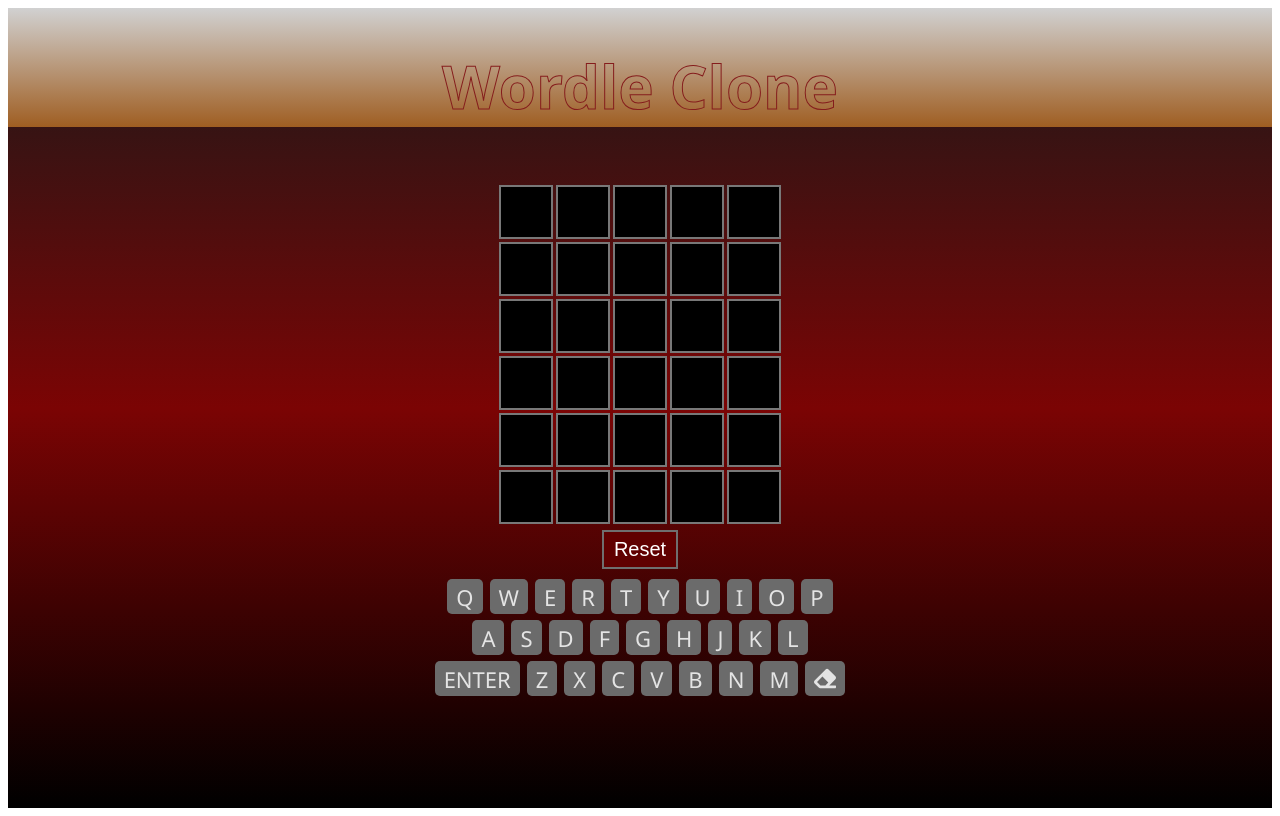
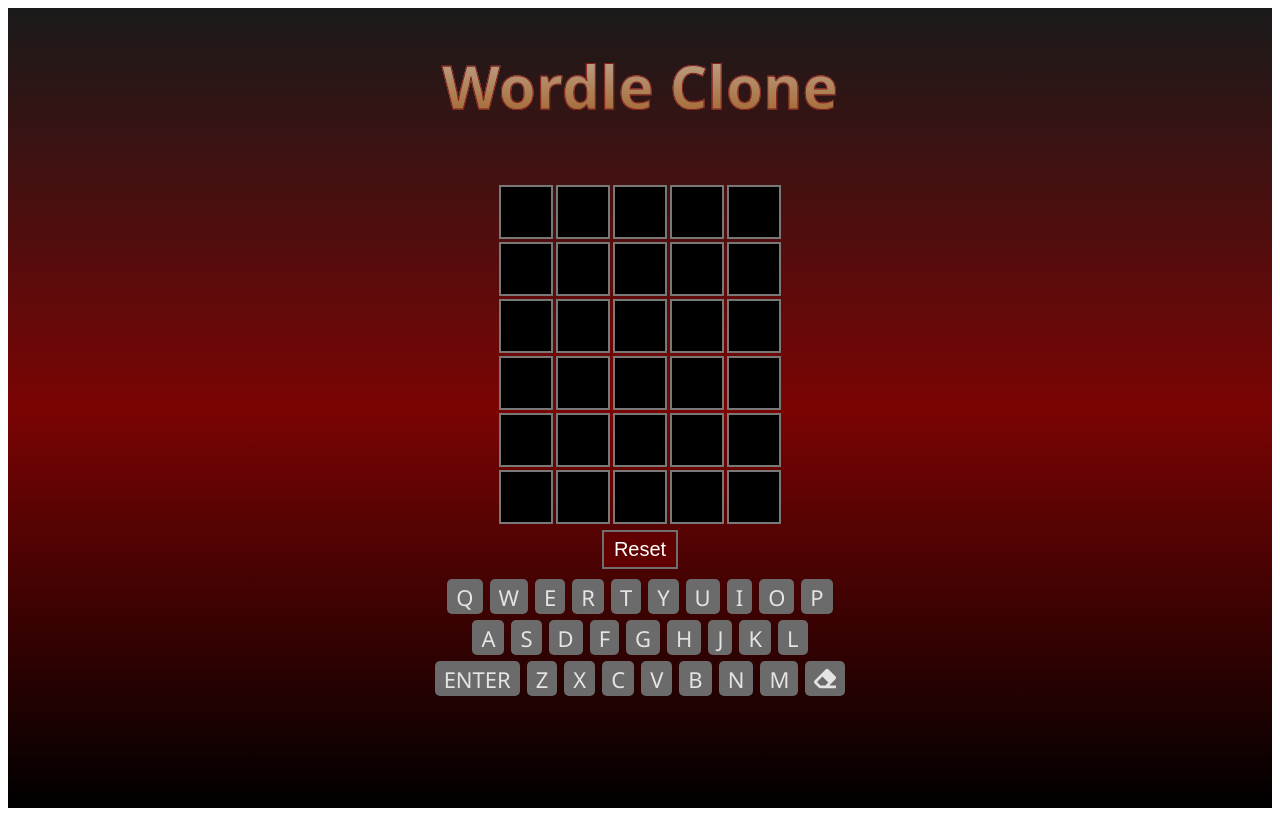
Before and after one commit to mannansheth/wordle, a React (Create React App) app: page / in a window 1280 px wide. Built offline with nearby package versions, Linux system fonts and the light colour scheme.

Commit message:
css changes

```diff
--- a/src/App.css
+++ b/src/App.css
@@ -29,6 +29,8 @@
   font-size: 60px;
   -webkit-text-stroke:1px rgb(133, 28, 28);
   background: -webkit-linear-gradient(#d1d1d1, #9f5e22);
+  background-clip: text;
+  -webkit-background-clip: text;
   -webkit-text-fill-color: transparent;
   padding:37px 0 0 0;
 }
```
